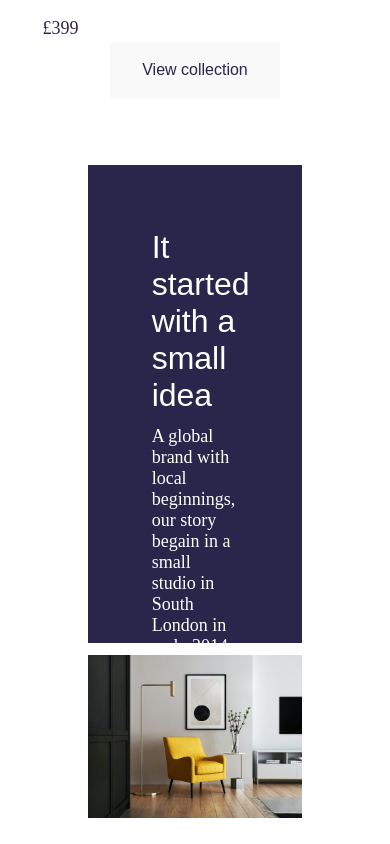
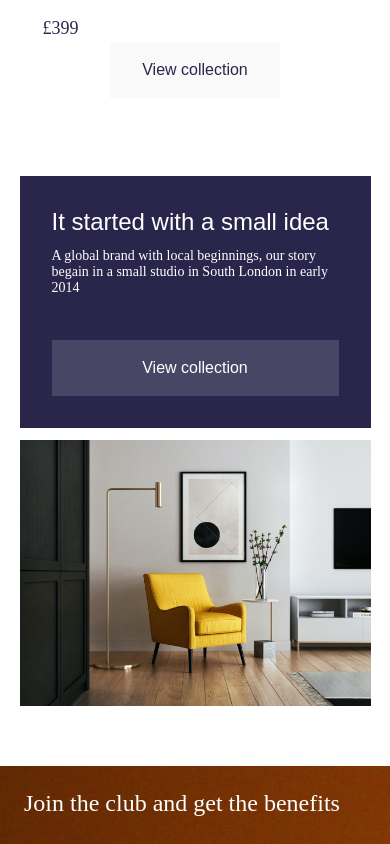
Before and after one commit to mayconndouglass/ecommerce-website-react, a React (Vite) app: page / in a window 390 px wide. Shown: the part 3880-4724 px from the top of the page. Built offline with nearby package versions, Linux system fonts and the light colour scheme.

Commit message:
feat: about responsive

```diff
--- a/src/pages/Home/components/About/index.tsx
+++ b/src/pages/Home/components/About/index.tsx
@@ -1,5 +1,5 @@
 import { Button } from '../../../../components/Button'
-import armchair from '../../../../../public/assets/images/armchair.png'
+import armchair from '/assets/images/armchair.png'
 
 import * as S from './styles'
 
--- a/src/pages/Home/components/About/styles.ts
+++ b/src/pages/Home/components/About/styles.ts
@@ -5,15 +5,16 @@ export const Container = styled.section`
     margin: 0 auto;
     gap: 12px;
     max-width: 1440px;
-    padding: 2.8rem 3.8rem;
+    width: 90%;
+    padding: 3.5rem 0;
 
     .card-about {
         display: flex;
         flex-direction: column;
         gap: 12px;
-        padding: 4rem;/* No figma está 3rem(48px) */
-        background-color: ${props => props.theme['dark-primary']};
-        color: ${props => props.theme.white};
+        padding: 4rem; /* No figma está 3rem(48px) */
+        background-color: ${(props) => props.theme['dark-primary']};
+        color: ${(props) => props.theme.white};
         width: 50%;
 
         h3 {
@@ -30,7 +31,7 @@ export const Container = styled.section`
 
         Button {
             margin-top: auto;
-            background-color: #F9F9F926;
+            background-color: #f9f9f926;
             color: white;
         }
     }
@@ -46,10 +47,35 @@ export const Container = styled.section`
     @media (max-width: 1080px) {
         flex-direction: column;
         align-items: center;
+        width: 100%;
 
-        .card-about, .image-container {
-            width: 80%;
-            height: 478px;
+        .card-about {
+            width: 90%;
+
+            Button {
+                margin-top: 2rem;
+            }
+        }
+
+        .image-container {
+            width: 90%;
+        }
+    }
+    @media (max-width: 600px) {
+        .card-about {
+            padding: 2rem;
+
+            h3 {
+                font-size: 1.5rem;
+            }
+
+            p {
+                font-size: .875rem;
+            }
+
+            Button {
+                width: 100%;
+            }
         }
     }
 `
```
